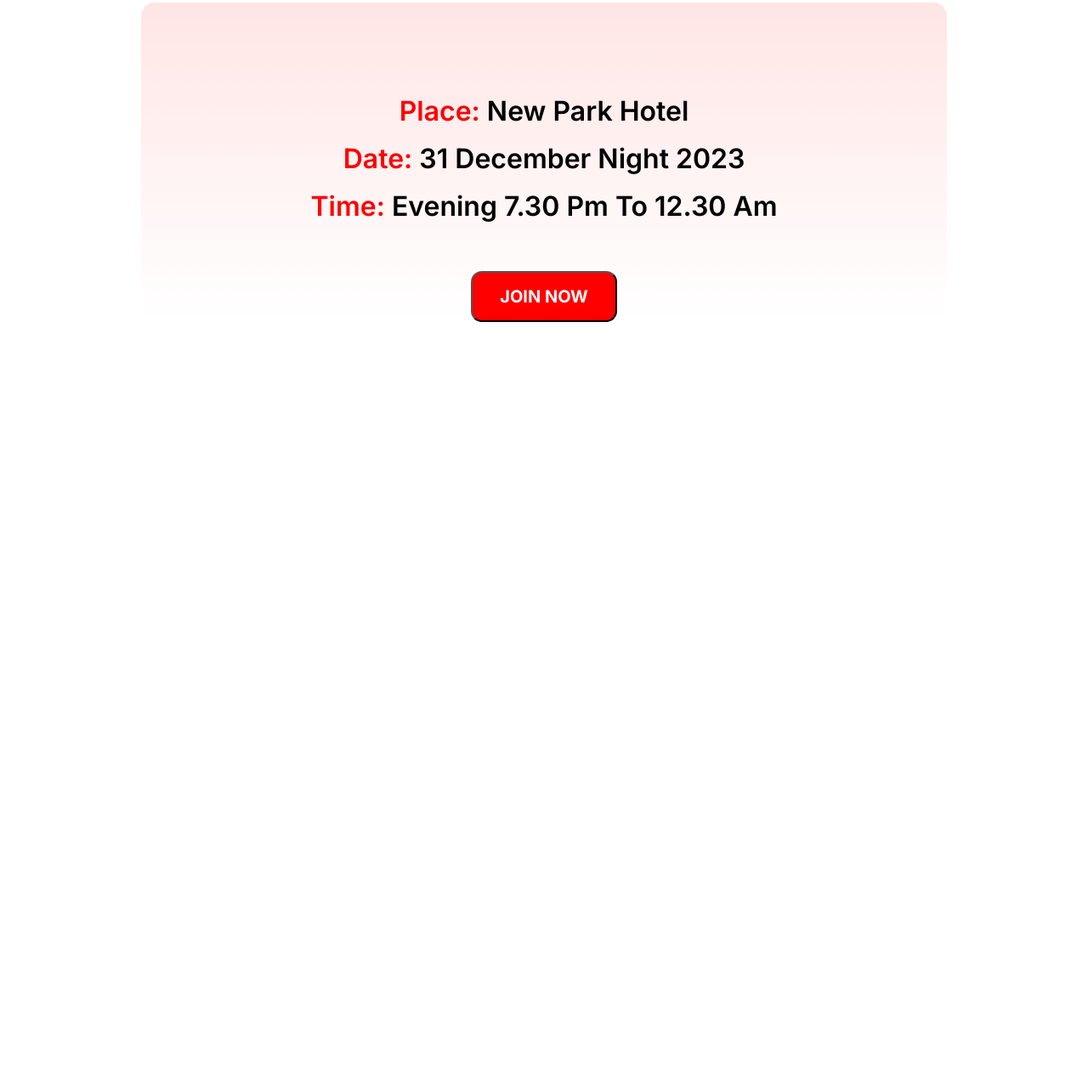
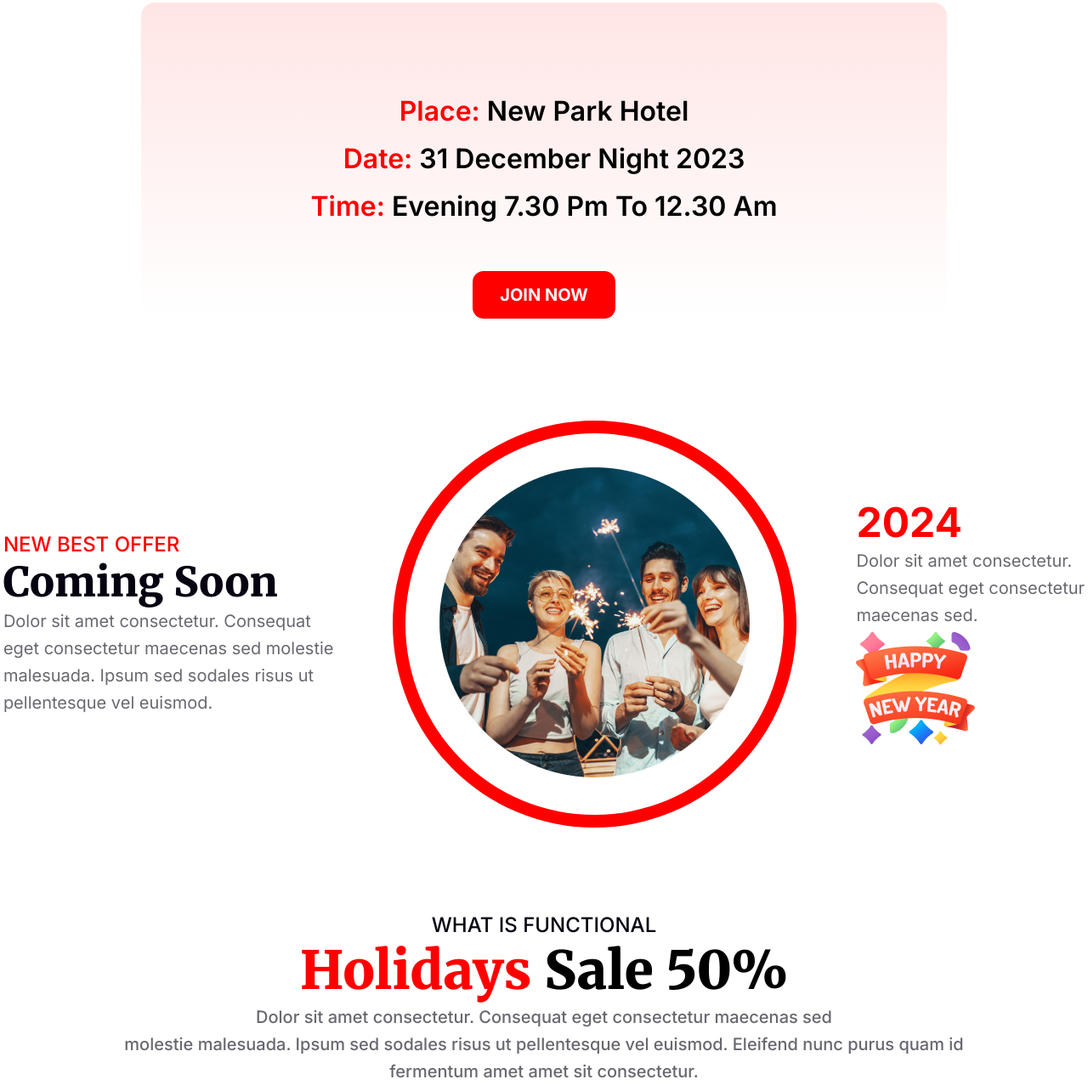
Before and after one commit to shamimhossain3110/new-year-website, a plain HTML site: page index.html in a window 1280 px wide. Shown: the part 2397-3674 px from the top of the page at 85% size. Before the commit the page ends 2776 px from the top, so only its background shows below. Drawn offline with Linux system fonts and the light colour scheme.

Commit message:
Holidays Sale section

```diff
--- a/index.html
+++ b/index.html
@@ -76,6 +76,51 @@
           <button class="address-join-btn">JOIN NOW</button>
         </div>
       </section>
+
+      <!-- Coming Soon Section  -->
+      <section>
+        <div class="coming-soon-left">
+          <div>
+            <p class="new-best-offer">NEW BEST OFFER</p>
+            <p class="coming-soon">Coming Soon</p>
+            <p class="coming-soon-description">
+              Dolor sit amet consectetur. Consequat <br />eget consectetur
+              maecenas sed molestie <br />malesuada. Ipsum sed sodales risus ut
+              <br />pellentesque vel euismod.
+            </p>
+          </div>
+          <div class="coming-soon-center">
+            <img src="resources/Ellipse 1.png" alt="" />
+          </div>
+          <div class="coming-soon-right">
+            <p class="coming-soon-year">2024</p>
+            <p class="coming-soon-year-description">
+              Dolor sit amet consectetur.<br />Consequat eget consectetur
+              <br />maecenas sed.
+            </p>
+            <img src="resources/Group 96.png" alt="" />
+          </div>
+        </div>
+      </section>
+
+      <!-- Holidays Sale section  -->
+
+      <section>
+        <div>
+          <p class="holiday-sale-title">WHAT IS FUNCTIONAL</p>
+          <p class="holiday-sale">
+            <span style="color: red">Holidays</span> Sale 50%
+          </p>
+          <p class="holiday-sale-description">
+            Dolor sit amet consectetur. Consequat eget consectetur maecenas sed
+            <br />
+            molestie malesuada. Ipsum sed sodales risus ut pellentesque vel
+            euismod. Eleifend nunc purus quam id <br>fermentum amet amet sit
+            consectetur.
+          </p>
+        </div>
+        <div></div>
+      </section>
     </main>
     <footer></footer>
   </body>
--- a/style/style.css
+++ b/style/style.css
@@ -114,6 +114,8 @@
   font-size: 20px;
   padding: 15px;
   border-radius: 12px;
+  border: none;
+  cursor: pointer;
 }
 .midnight-party {
   display: flex;
@@ -136,6 +138,7 @@
   margin-left: 13%;
   margin-right: 13%;
   border-radius: 16px;
+  margin-bottom: 120px;
 }
 .address-titles {
   color: red;
@@ -153,7 +156,7 @@
   padding-bottom: 48px;
 }
 
-.address-btn{
+.address-btn {
   text-align: center;
 }
 
@@ -166,4 +169,91 @@
   font-size: 20px;
   font-weight: 700;
   border-radius: 13px;
+  border: none;
+  cursor: pointer;
 }
+
+/* Coming Soon Section  */
+
+.coming-soon-left {
+  display: flex;
+  align-items: center;
+  justify-content: center;
+}
+
+.new-best-offer {
+  color: #f00;
+  font-family: Inter;
+  font-size: 24px;
+  font-weight: 500;
+}
+.coming-soon {
+  color: #070211;
+  font-family: Merriweather;
+  font-size: 48px;
+  font-style: normal;
+  font-weight: 900;
+  line-height: normal;
+  text-transform: capitalize;
+}
+
+.coming-soon-description {
+  color: rgba(7, 2, 17, 0.6);
+  font-family: Inter;
+  font-size: 20px;
+  font-weight: 400;
+  line-height: 32px; /* 160% */
+  padding-right: 70px;
+}
+
+.coming-soon-year {
+  color: #f00;
+  font-family: Inter;
+  font-size: 48px;
+  font-weight: 700;
+}
+
+.coming-soon-year-description {
+  color: rgba(7, 2, 17, 0.6);
+  font-family: Inter;
+  font-size: 20px;
+  font-weight: 400;
+  line-height: 32px; /* 160% */
+}
+.coming-soon-right {
+  margin-left: 70px;
+}
+.coming-soon-center {
+  border-radius: 50%;
+  border: 15px solid #f00;
+  padding: 40px;
+}
+
+/* Holidays Sale section */
+
+.holiday-sale-title {
+  color: #070211;
+  font-family: Inter;
+  font-size: 24px;
+  font-weight: 500;
+  text-align: center;
+  margin-top: 100px;
+}
+
+.holiday-sale {
+  font-family: Merriweather;
+  font-size: 62px;
+  font-style: normal;
+  font-weight: 900;
+  line-height: normal;
+  text-align: center;
+}
+
+.holiday-sale-description {
+  color: rgba(7, 2, 17, 0.6);
+  text-align: center;
+  font-family: Inter;
+  font-size: 20px;
+  font-weight: 500;
+  line-height: 32px; /* 160% */
+}
```
